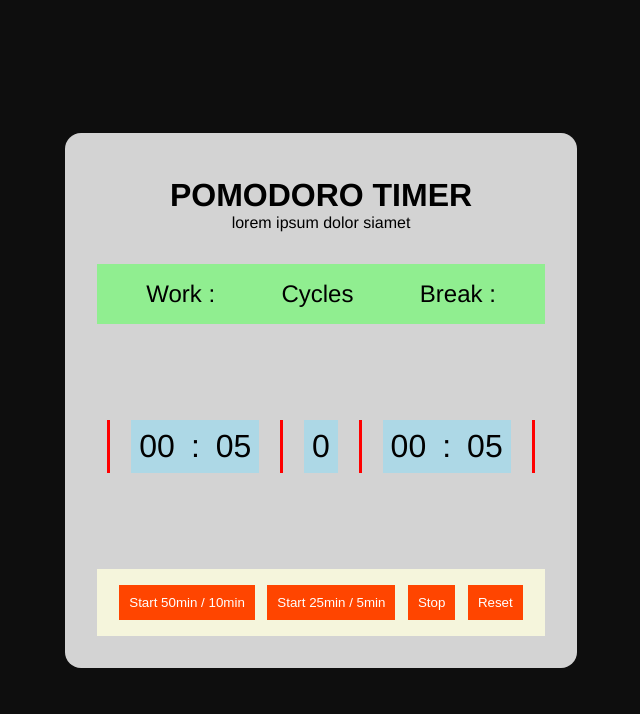
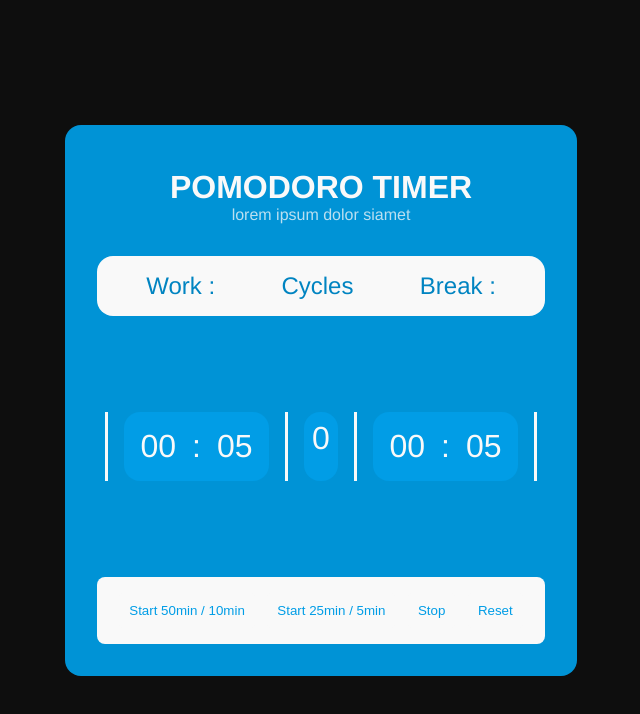
Before and after one commit to Mahesss404/pomodoro_countdown, a website: page index.html in a window 1280 px wide. Shown: the whole page, without its empty margins (319-959 px from the left). Drawn offline with nearby package versions, Linux system fonts and the light colour scheme.

Commit message:
add styling

```diff
--- a/style.css
+++ b/style.css
@@ -1,4 +1,9 @@
-
+:root {
+    --blue-ncs: #0084c1ff;
+    --celestial-blue: #0093d6ff;
+    --celestial-blue-2: #019de6ff;
+    --seasalt: #f9f9f9ff;
+}
 
 * {
     box-sizing: border-box;
@@ -16,8 +21,7 @@ body {
 }
 
 .container {
-    background-color: lightgray;
-
+    background-color: var(--celestial-blue);
     width: 32rem;
     padding: 2rem;
     border-radius: 16px;
@@ -26,11 +30,14 @@ body {
     padding: 12px 0 32px 0;
 }
 .title h1 {
+    color: var(--seasalt);
     text-transform: uppercase;
     font-size: 32px;
     text-align: center;
 }
 .title p {
+    opacity: 75%;
+    color: var(--seasalt);
     font-size: 16px;
     text-align: center;
 }
@@ -38,8 +45,10 @@ body {
     display: flex;
     flex-direction: row;
     justify-content: space-around;
-    background-color: lightgreen;
+    background-color: var(--seasalt);
     padding: 16px;
+    border-radius: 16px;
+    color: var(--blue-ncs);
 }
 .card-con p{
     font-size: 24px;
@@ -57,23 +66,33 @@ body {
     padding: 8px;
 }
 .timer {
-    background-color: lightblue;
+    background-color: var(--celestial-blue-2);
+    border-radius: 16px;
+    padding: 8px;
     display: flex;
+    color: var(--seasalt);
 }
 
 .card-btn {
     display: flex;
     justify-content: space-around;
     padding: 16px;
-    background: beige;
+    border-radius: 8px;
+    background:var(--seasalt);
 }
 .card-btn button {
     border: none;
     padding: 10px;
-    background: orangered;
-    color: white;
+    border-radius: 4px;
+    background: var(--seasalt);
+    color: var(--celestial-blue-2);
+    transition: 1s ease;
+}
+.card-btn button:hover {
+    background-color: var(--blue-ncs);
+    color: var(--seasalt);
 }
 .line {
     width: 3px;
-    background: red;
+    background: var(--seasalt   );
 }
```
